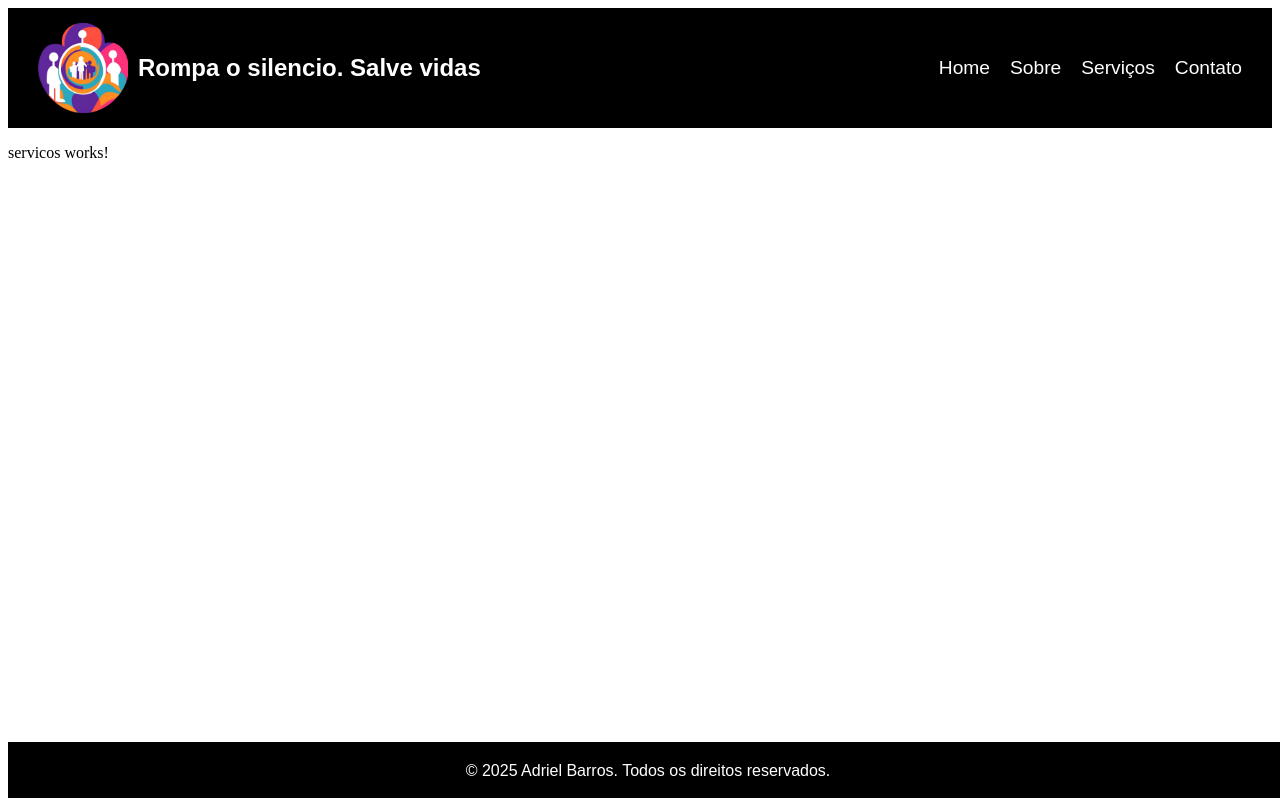
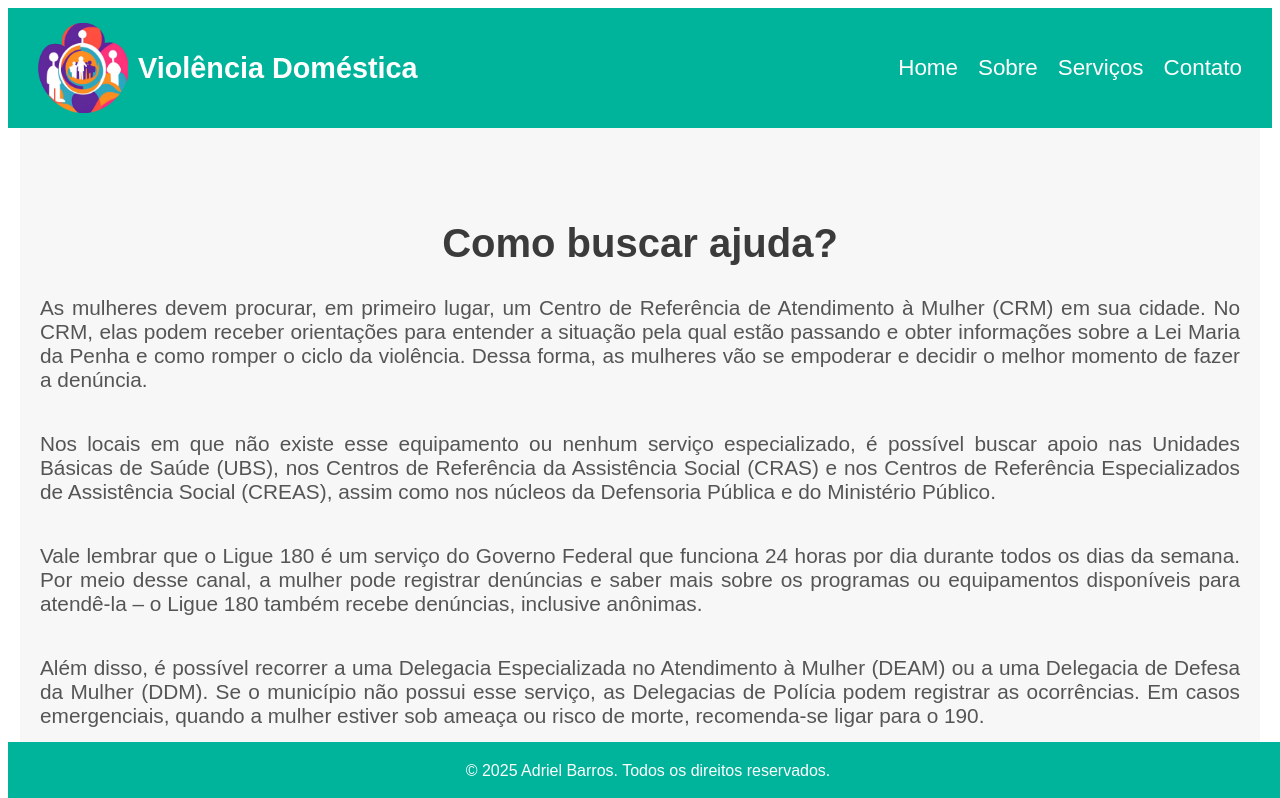
Before and after one commit to Adrielbarr0s/violencia-domestica, an Angular app: page /servicos in a window 1280 px wide. Shown: the top 798 px of the page. Built offline with nearby package versions, Linux system fonts and the light colour scheme.

Commit message:
Implemetação componente sobre e serviços

```diff
--- a/src/app/app.component.html
+++ b/src/app/app.component.html
@@ -2,7 +2,7 @@
 <header class="navbar">
     <div class="logo">
         <img src="../../../assets/images/logo.png" alt="Logo">
-        <h1>Rompa o silencio. Salve vidas</h1>
+        <h1>Violência Doméstica</h1>
     </div>
     <nav>
         <ul class="nav-links">
--- a/src/app/app.component.scss
+++ b/src/app/app.component.scss
@@ -12,8 +12,6 @@ html, body {
 
 body {
     font-family: 'Arial', sans-serif;
-    background-color: #f0f0f0;
-    color: #333;
     line-height: 1.6;
 }
 
@@ -21,7 +19,7 @@ body {
     display: flex;
     justify-content: space-between;
     align-items: center;
-    background-color: rgb(0, 0, 0);
+    background-color:  rgb(0, 179, 155);
     width: 100%;
     padding: 15px 30px;
 }
@@ -32,7 +30,7 @@ body {
 }
 
 .logo h1 {
-    font-size: 1.5em;
+    font-size: 1.8em;
     font-family: Arial, Helvetica, sans-serif;
     color: rgb(255, 255, 255);
 }
@@ -57,15 +55,15 @@ body {
     font-weight: 500;
     transition: color 0.3s ease;
     font-family: Arial, Helvetica, sans-serif;
-    font-size: 1.2em;
+    font-size: 1.4em;
 }
 
 .nav-links a:hover {
-    color: #555;
+    color: rgb(0, 105, 91);
 }
 
 .footer {
-    background-color: rgb(0, 0, 0);
+    background-color: rgb(0, 179, 155);
     color: white;
     text-align: center;
     padding: 20px;
--- a/src/app/component/contato/contato.component.html
+++ b/src/app/component/contato/contato.component.html
@@ -1 +1,4 @@
-<p>contato works!</p>
+<section class="contato">
+  <h1>Contatos</h1>
+  <p>contato works!</p>
+</section>
--- a/src/app/component/servicos/servicos.component.html
+++ b/src/app/component/servicos/servicos.component.html
@@ -1 +1,10 @@
-<p>servicos works!</p>
+<section class="servicos">
+    <h1>Como buscar ajuda?</h1>
+    <p>As mulheres devem procurar, em primeiro lugar, um Centro de Referência de Atendimento à Mulher (CRM) em sua cidade. No CRM, elas podem receber orientações para entender a situação pela qual estão passando e obter informações sobre a Lei Maria da Penha e como romper o ciclo da violência. Dessa forma, as mulheres vão se empoderar e decidir o melhor momento de fazer a denúncia.</p>
+    <p>Nos locais em que não existe esse equipamento ou nenhum serviço especializado, é possível buscar apoio nas Unidades Básicas de Saúde (UBS), nos Centros de Referência da Assistência Social (CRAS) e nos Centros de Referência Especializados de Assistência Social (CREAS), assim como nos núcleos da Defensoria Pública e do Ministério Público.</p>
+    <p>Vale lembrar que o Ligue 180 é um serviço do Governo Federal que funciona 24 horas por dia durante todos os dias da semana. Por meio desse canal, a mulher pode registrar denúncias e saber mais sobre os programas ou equipamentos disponíveis para atendê-la – o Ligue 180 também recebe denúncias, inclusive anônimas.</p>
+    <p>Além disso, é possível recorrer a uma Delegacia Especializada no Atendimento à Mulher (DEAM) ou a uma Delegacia de Defesa da Mulher (DDM). Se o município não possui esse serviço, as Delegacias de Polícia podem registrar as ocorrências. Em casos emergenciais, quando a mulher estiver sob ameaça ou risco de morte, recomenda-se ligar para o 190.</p>
+    <p>Muitos Estados do Brasil passaram a fazer o Boletim de Ocorrência eletrônico, sobretudo a partir do contexto da pandemia, com o objetivo de ampliar o acesso das mulheres a mecanismos de denúncia e facilitar o registro de ocorrências de violência doméstica e familiar. Basta procurar “Delegacia Eletrônica/Virtual/Online” na internet e digitar o nome do Estado em que o fato ocorreu. Quando abrir o Boletim de Ocorrência eletrônico, é só selecionar “Violência Doméstica”.</p>
+    <p>A Lei Maria da Penha representa uma conquista para todas as brasileiras e deve ser acionada no enfrentamento à violência. As mulheres precisam saber que têm os seus direitos garantidos por meio da Lei n. 11.340/2006, incluindo o acesso à Justiça, à saúde física e mental, à dignidade e à liberdade, entre outros.</p>
+    <p>Todos esses recursos são muito importantes para quem é vítima da violência de gênero. E quando a mulher revela as agressões que sofre, ela dá um passo importante para quebrar o ciclo. Essa atitude, muitas vezes difícil, ajuda a diminuir o seu isolamento e solidão; por isso, deve ser apoiada e incentivada. O primeiro gesto para o acolhimento da mulher em situação de violência é dar crédito aos seus relatos. Mensagens positivas e palavras de apoio vão fortalecer a vítima e melhorar a sua autoestima, podendo ser fundamentais para encorajá-la a sair dessa situação: “Você não está sozinha”, “Eu me preocupo com você, e, juntas, vamos buscar a sua segurança e bem-estar”, “Eu acredito em você”, “A sua vida é importante para nós”, “O que você deseja fazer? Como posso te ajudar?”.</p>
+</section>
--- a/src/app/component/servicos/servicos.component.scss
+++ b/src/app/component/servicos/servicos.component.scss
@@ -0,0 +1,58 @@
+
+.servicos {
+    display: flex;
+    flex-direction: column;
+    justify-content: center;
+    align-items: center;
+    margin: 0 auto;
+    max-width: 1200px;
+    padding: 60px 20px;
+    background-color: #f7f7f7;
+    text-align: center;
+}
+
+.servicos h1, h2 {
+    font-family: Arial, Helvetica, sans-serif;
+    font-size: 2.5em;
+    margin-bottom: 10px;
+    color: rgba(0, 0, 0, 0.76);
+}
+
+.servicos p {
+    font-family: Arial, Helvetica, sans-serif;
+    font-size: 1.3em;
+    color: #555;
+    text-align: justify;
+    font-weight: 400;
+    margin: 20px 0;
+}
+
+.servicos img{
+    width: 1000px;
+    height: 600px;
+    margin-bottom: 20px;
+    border-radius: 10px;
+    box-shadow: 0 4px 8px rgba(0, 0, 0, 0.2);
+    margin-top: 20px;
+    margin-bottom: 20px;
+}
+
+servicos .ul {
+    margin: 10px 0;
+    padding-left: 20px;
+    font-family: Arial, Helvetica, sans-serif;
+    font-size: 1.3em;
+    color: #555;
+    text-align: justify;
+    font-weight: 400;
+    list-style-type: disc;
+    list-style-position: inside;
+    margin-bottom: 20px;
+    margin-top: 20px;
+    padding-left: 20px;
+    margin-left: 20px;
+}
+
+.servicos ul li {
+    margin-bottom: 8px;
+}
--- a/src/app/component/sobre/sobre.component.html
+++ b/src/app/component/sobre/sobre.component.html
@@ -1 +1,48 @@
-<p>sobre works!</p>
+<section class="sobre">
+    <h1>O que é Violência Doméstica?</h1>
+    <section>
+        <p><strong>Violência doméstica e familiar</strong> envolve qualquer ação ou omissão que resulte em morte, ferimentos, sofrimento físico, sexual ou psicológico, além de danos morais ou patrimoniais.</p>
+    </section>
+    <section>
+        <h2>Quem pode ser vítima de violência doméstica?</h2>
+        <p>Esse tipo de violência pode afetar <strong>crianças, adolescentes, mulheres e idosos</strong>, sendo que, na maioria dos casos, os agressores são familiares próximos das vítimas.</p>
+        <p>Um dos principais fatores que contribuem para a <strong>violência física</strong>, como espancamentos, é o comportamento agressivo e instável do agressor, que tem dificuldade em lidar com frustrações do dia a dia e problemas no convívio familiar.</p>
+    </section>
+
+    <section>
+        <h2>Perfil do agressor</h2>
+        <p>O agressor geralmente apresenta características como <strong>autoritarismo, impaciência, irritabilidade, agressividade verbal e xingamentos constantes</strong>. Muitas vezes, esses comportamentos estão associados ao consumo de <strong>álcool e drogas</strong>.</p>
+    </section>
+
+    <section>
+        <h2>Tipos de violência doméstica</h2>
+        <ul>
+            <li><strong>Violência física:</strong> Afeta principalmente crianças de até cinco anos, sendo caracterizada por agressões e espancamentos.</li>
+            <li><strong>Abuso sexual:</strong> Ocorre com maior frequência entre meninas de <strong>7 a 10 anos</strong>.</li>
+            <li><strong>Violência moral e psicológica:</strong> Atinge principalmente <strong>adolescentes e mulheres</strong>, causando danos emocionais profundos.</li>
+            <li><strong>Violência contra idosos:</strong> Muitas vezes, os agressores são cuidadores ou pessoas contratadas pela família para assisti-los.</li>
+        </ul>
+        <p>Outro grupo frequentemente afetado são as <strong>crianças com necessidades especiais</strong>. Muitas vezes, as próprias mães tornam-se agressoras devido à sobrecarga de responsabilidades, como cuidados com higiene, alimentação e locomoção, especialmente quando não recebem apoio dos pais ou do governo.</p>
+        <p>Além disso, algumas mães podem recorrer à violência física quando há uma quebra no vínculo afetivo com os filhos, seja por <strong>doenças, hospitalizações ou até rejeição da gravidez</strong>. Isso pode levar a dificuldades no desenvolvimento infantil, como <strong>problemas no ganho de peso nos primeiros meses de vida</strong> e dificuldades de aprendizado na escola.</p>
+    </section>
+
+    <section>
+        <h2>Impacto na vida das crianças</h2>
+        <p>O ambiente familiar influencia diretamente o comportamento das crianças na escola.</p>
+        <ul>
+            <li>Crianças que crescem em um ambiente <strong>agressivo</strong> tendem a reproduzir esse comportamento com colegas e professores ou podem se tornar extremamente isoladas.</li>
+            <li>Já aquelas que vivem em um ambiente de <strong>amor, respeito e amizade</strong> conseguem se relacionar melhor e apresentam um desenvolvimento mais saudável.</li>
+        </ul>
+    </section>
+
+    <section>
+        <h2>Violência Psicológica</h2>
+        <p>Além das agressões físicas, a violência doméstica também pode ocorrer de maneira psicológica, atingindo principalmente <strong>mulheres e adolescentes</strong>. Esse tipo de abuso destrói a autoestima da vítima por meio de <strong>humilhações, insultos, ameaças e intimidações</strong>, sem deixar marcas visíveis no corpo, mas causando grandes danos emocionais.</p>
+    </section>
+
+    <section>
+        <h2>A importância da denúncia</h2>
+        <p>Diante de qualquer situação de violência doméstica, é fundamental que as vítimas ou testemunhas <strong>denunciem</strong> aos órgãos especializados. Isso pode ajudar a proteger as vítimas, retirá-las desse ciclo de sofrimento e mostrar ao agressor que seus atos não ficarão impunes.</p>
+        <p>Afinal, quem pratica violência dentro de casa contra pessoas indefesas <strong>não é poderoso, mas sim um covarde</strong>.</p>
+    </section>
+</section>
--- a/src/app/component/sobre/sobre.component.scss
+++ b/src/app/component/sobre/sobre.component.scss
@@ -0,0 +1,58 @@
+
+.sobre {
+    display: flex;
+    flex-direction: column;
+    justify-content: center;
+    align-items: center;
+    margin: 0 auto;
+    max-width: 1200px;
+    padding: 60px 20px;
+    background-color: #f7f7f7;
+    text-align: center;
+}
+
+.sobre h1, h2 {
+    font-family: Arial, Helvetica, sans-serif;
+    font-size: 2.5em;
+    margin-bottom: 10px;
+    color: rgba(0, 0, 0, 0.76);
+}
+
+.sobre p {
+    font-family: Arial, Helvetica, sans-serif;
+    font-size: 1.3em;
+    color: #555;
+    text-align: justify;
+    font-weight: 400;
+    margin: 20px 0;
+}
+
+.sobre img{
+    width: 1000px;
+    height: 600px;
+    margin-bottom: 20px;
+    border-radius: 10px;
+    box-shadow: 0 4px 8px rgba(0, 0, 0, 0.2);
+    margin-top: 20px;
+    margin-bottom: 20px;
+}
+
+ul {
+    margin: 10px 0;
+    padding-left: 20px;
+    font-family: Arial, Helvetica, sans-serif;
+    font-size: 1.3em;
+    color: #555;
+    text-align: justify;
+    font-weight: 400;
+    list-style-type: disc;
+    list-style-position: inside;
+    margin-bottom: 20px;
+    margin-top: 20px;
+    padding-left: 20px;
+    margin-left: 20px;
+}
+
+ul li {
+    margin-bottom: 8px;
+}
```
